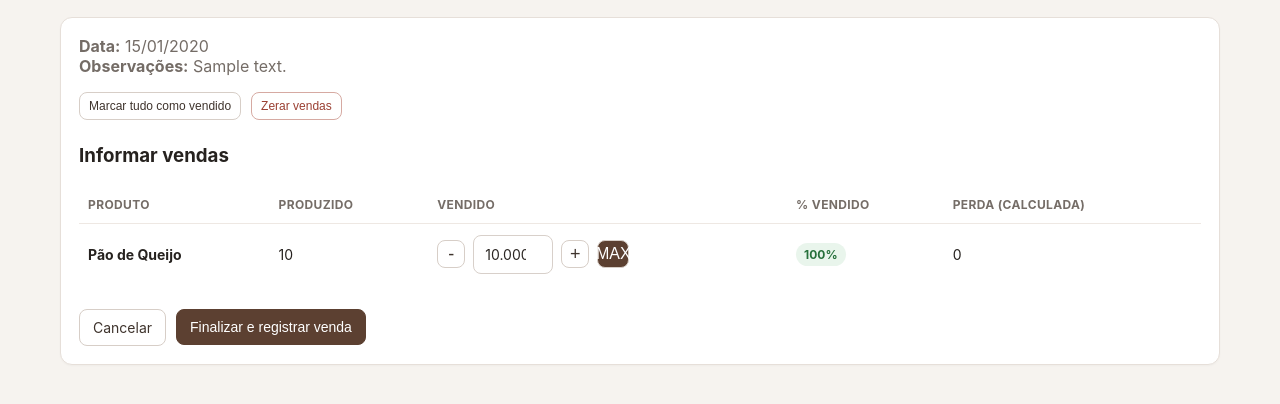
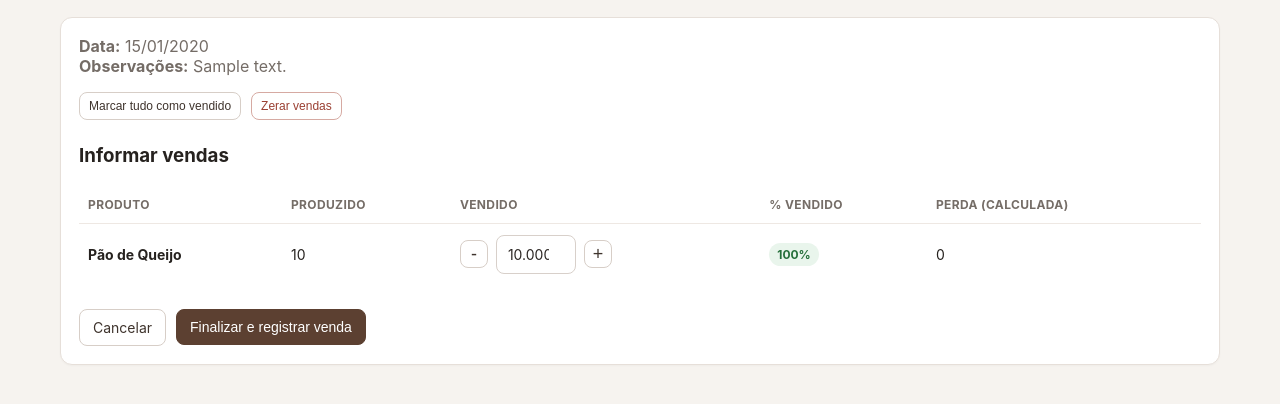
Before and after one commit to jreinaldoo/cafeteria-control-v01, a Flask app: page /producao/1/finalizar in a window 1280 px wide. Shown: the part 149-553 px from the top of the page. Run offline with Flask 3, Linux system fonts and the light colour scheme; tables that the repository leaves empty hold one stand-in row (values such as "Sample post").

Commit message:
Remove MAX button from production finalization
- Remove MAX button per item
- Keep [-] [+] buttons for step adjustment
- Keep global 'Marcar tudo como vendido' and 'Zerar vendas' buttons
- Keep % Vendido column with color-coded badges
- Cleaner interface with less clutter

```diff
--- a/app/templates/production/finalize.html
+++ b/app/templates/production/finalize.html
@@ -53,7 +53,6 @@
                             style="width: 80px; text-align: center;"
                         >
                         <button class="btn small" type="button" onclick="adjustSold({{ item.id }}, 1)" style="width: 28px; height: 28px; padding: 0; font-size: 18px; line-height: 1;">+</button>
-                        <button class="btn small" type="button" onclick="toggleAllSold({{ item.id }})" style="width: 32px; height: 28px; padding: 0; font-size: 16px; line-height:1; {% if item.quantity_sold == item.quantity_produced %}background: #5c4031; color: #fff;{% endif %}" id="max-btn-{{ item.id }}" title="Máximo">MAX</button>
                     </div>
                 </td>
                 <td><span id="percent_{{ loop.index }}" class="badge">0%</span></td>
@@ -73,10 +72,9 @@
 document.addEventListener('DOMContentLoaded', function() {
     const inputs = document.querySelectorAll('.sold-input');
 
-    // Inicializar porcentagens e botões max
+    // Inicializar porcentagens
     inputs.forEach(input => {
         updatePercent(input);
-        updateMaxButton(input);
     });
 
     inputs.forEach(input => {
@@ -90,7 +88,6 @@ document.addEventListener('DOMContentLoaded', function() {
                 lossSpan.textContent = loss.toFixed(3).replace(/\.?0+$/, '');
             }
             updatePercent(this);
-            updateMaxButton(this);
         });
     });
 
@@ -121,24 +118,6 @@ function adjustSold(itemId, delta) {
     input.dispatchEvent(new Event('input'));
 }
 
-function toggleAllSold(itemId) {
-    const input = document.querySelector(`input[data-item-id="${itemId}"]`);
-    const produced = parseFloat(input.dataset.produced);
-    const sold = parseFloat(input.value) || 0;
-    const btn = document.getElementById('max-btn-' + itemId);
-
-    if (sold === produced) {
-        input.value = 0;
-        btn.style.background = '#fff';
-        btn.style.color = '#3f342d';
-    } else {
-        input.value = produced;
-        btn.style.background = '#5c4031';
-        btn.style.color = '#fff';
-    }
-    input.dispatchEvent(new Event('input'));
-}
-
 function updatePercent(input) {
     const produced = parseFloat(input.dataset.produced);
     const sold = parseFloat(input.value) || 0;
@@ -157,20 +136,5 @@ function updatePercent(input) {
         percentSpan.classList.add('danger');
     }
 }
-
-function updateMaxButton(input) {
-    const produced = parseFloat(input.dataset.produced);
-    const sold = parseFloat(input.value) || 0;
-    const itemId = input.dataset.itemId;
-    const btn = document.getElementById('max-btn-' + itemId);
-
-    if (sold === produced) {
-        btn.style.background = '#5c4031';
-        btn.style.color = '#fff';
-    } else {
-        btn.style.background = '#fff';
-        btn.style.color = '#3f342d';
-    }
-}
 </script>
 {% endblock %}
```
